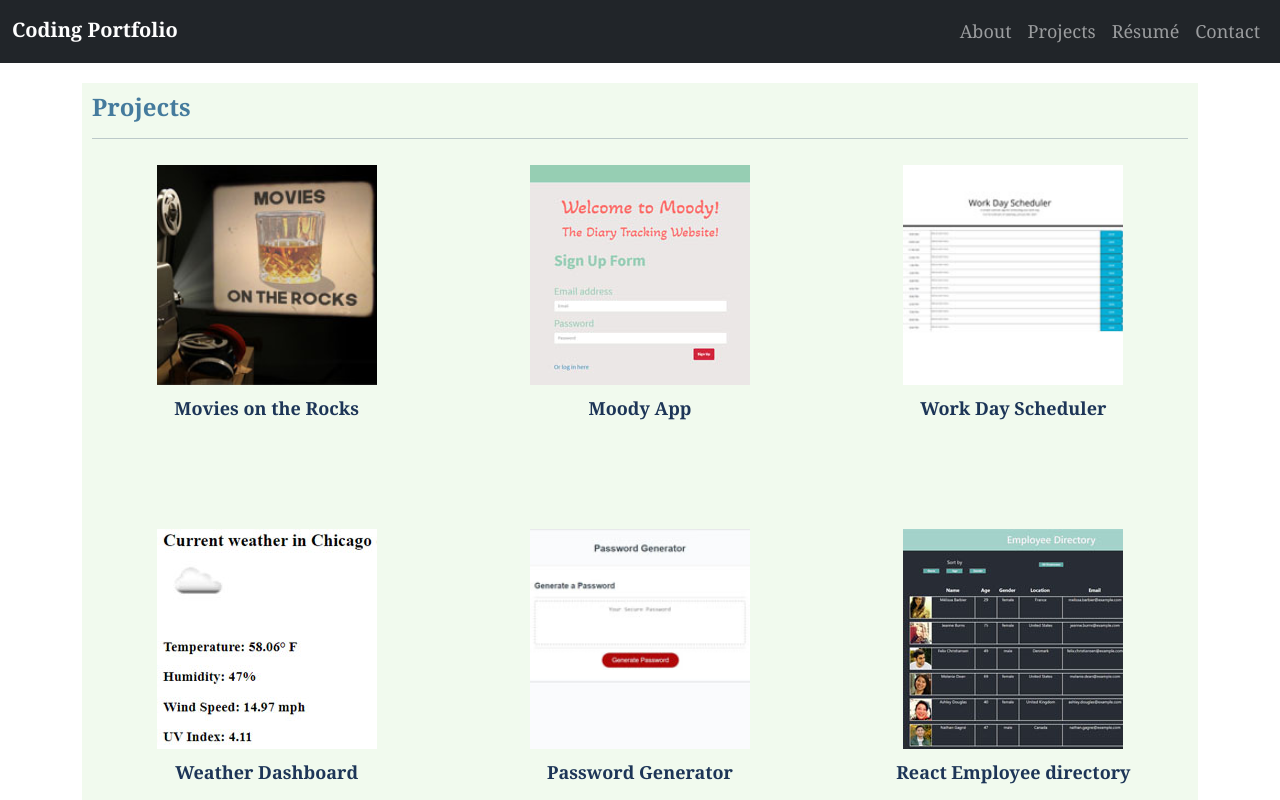
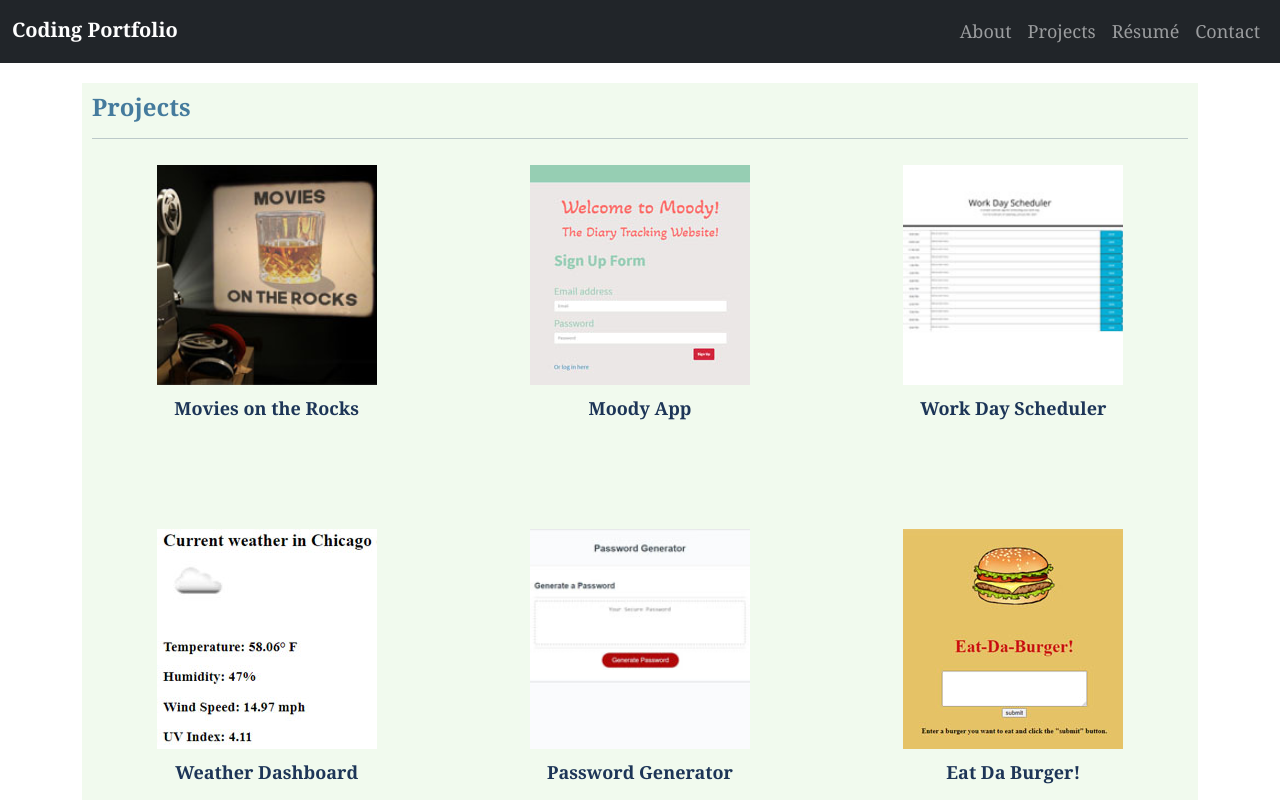
Before and after one commit to Rconat/react-portfolio, a React (Create React App) app: page /projects in a window 1280 px wide. Shown: the top 800 px of the page. Built offline with nearby package versions, Linux system fonts and the light colour scheme.

Commit message:
projects.js

```diff
--- a/src/pages/projects.js
+++ b/src/pages/projects.js
@@ -54,8 +54,8 @@ const Projects = () => (
 
           <div className="col-sm-4" id="projectSix">
             <a href ="https://rconat.github.io/react-employee-directory/">
-              <img className="project image-fluid" src="assets/employee-directory.jpg" alt="React Employee Directory" id="proj-img"/>
-              <p className="projectImageTitle">React Employee directory</p>
+              <img className="project image-fluid" src="assets/eat-da-burger.jpg" alt="Eat Da Burger" id="proj-img"/>
+              <p className="projectImageTitle">Eat Da Burger!</p>
             </a>
           </div>
 
```
